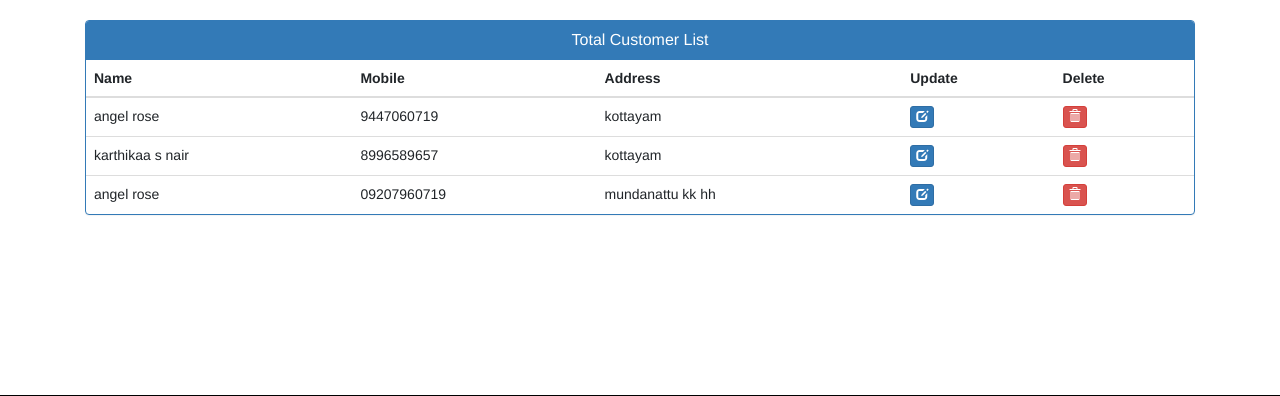
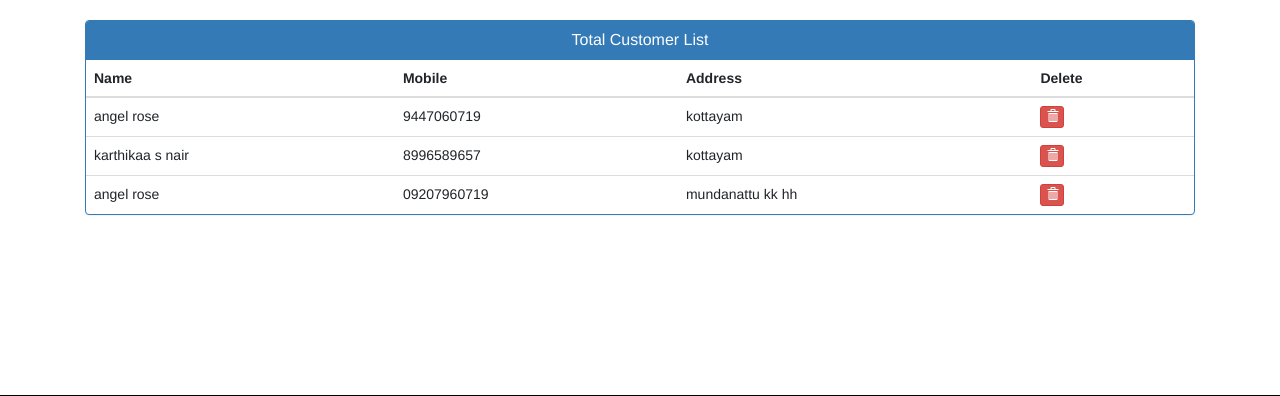
Before and after one commit to angelrose03/angel_project, a Django app: page /view-customer in a window 1280 px wide. Shown: the part 62-458 px from the top of the page. Run offline with Django 3.2, Linux system fonts and the light colour scheme; a user stored in the database is signed in; data comes from the database, SQL or seed files in the repository; both versions use the stored data as it was after the commit; some libraries are stand-ins or nearby versions.

Commit message:
update button removed for admin

```diff
--- a/templates/ecom/view_customer.html
+++ b/templates/ecom/view_customer.html
@@ -37,7 +37,7 @@ facebook : fb.com/sumit.luv
           <th>Name</th>
           <th>Mobile</th>
           <th>Address</th>
-          <th>Update</th>
+          <!-- <th>Update</th> -->
           <th>Delete</th>
         </tr>
       </thead>
@@ -46,7 +46,7 @@ facebook : fb.com/sumit.luv
         <td> {{c.get_name}}</td>
         <td>{{c.mobile}}</td>
         <td>{{c.address}}</td>
-        <td><a class="btn btn-primary btn-xs" href="{% url 'update-customer' c.id  %}"><span class="glyphicon glyphicon-edit"></span></a></td>
+        <!-- <td><a class="btn btn-primary btn-xs" href="{% url 'update-customer' c.id  %}"><span class="glyphicon glyphicon-edit"></span></a></td> -->
         <td><a class="btn btn-danger btn-xs" href="{% url 'delete-customer' c.id  %}"><span class="glyphicon glyphicon-trash"></span></a></td>
 
       </tr>
```
Also changed, not shown: db.sqlite3, static/product_image/WhatsApp_Image_2025-03-25_at_10.33.07_AM.jpeg (added), static/product_image/WhatsApp_Image_2025-03-25_at_10.33.07_AM_1.jpeg (added), static/product_image/WhatsApp_Image_2025-03-25_at_10.33.07_AM_2.jpeg (added), static/product_image/WhatsApp_Image_2025-03-25_at_10.33.08_AM.jpeg (added), static/product_image/WhatsApp_Image_2025-03-25_at_10.33.08_AM_1.jpeg (added), static/product_image/WhatsApp_Image_2025-03-25_at_10.33.08_AM_2.jpeg (added), static/product_image/WhatsApp_Image_2025-03-25_at_10.33.09_AM.jpeg (added), static/product_image/WhatsApp_Image_2025-03-25_at_10.33.09_AM_1.jpeg (added), static/product_image/WhatsApp_Image_2025-03-25_at_10.33.09_AM_2.jpeg (added).
